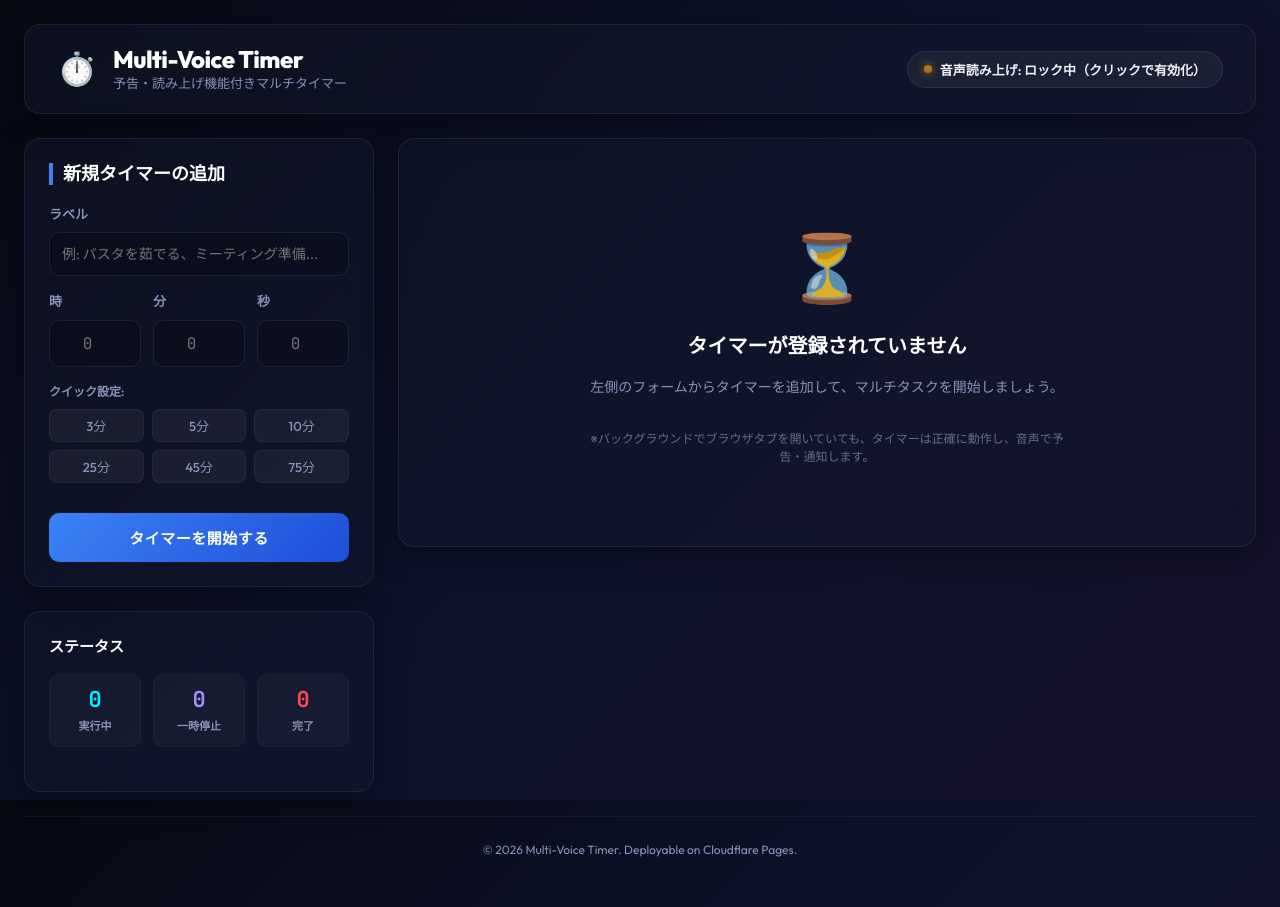
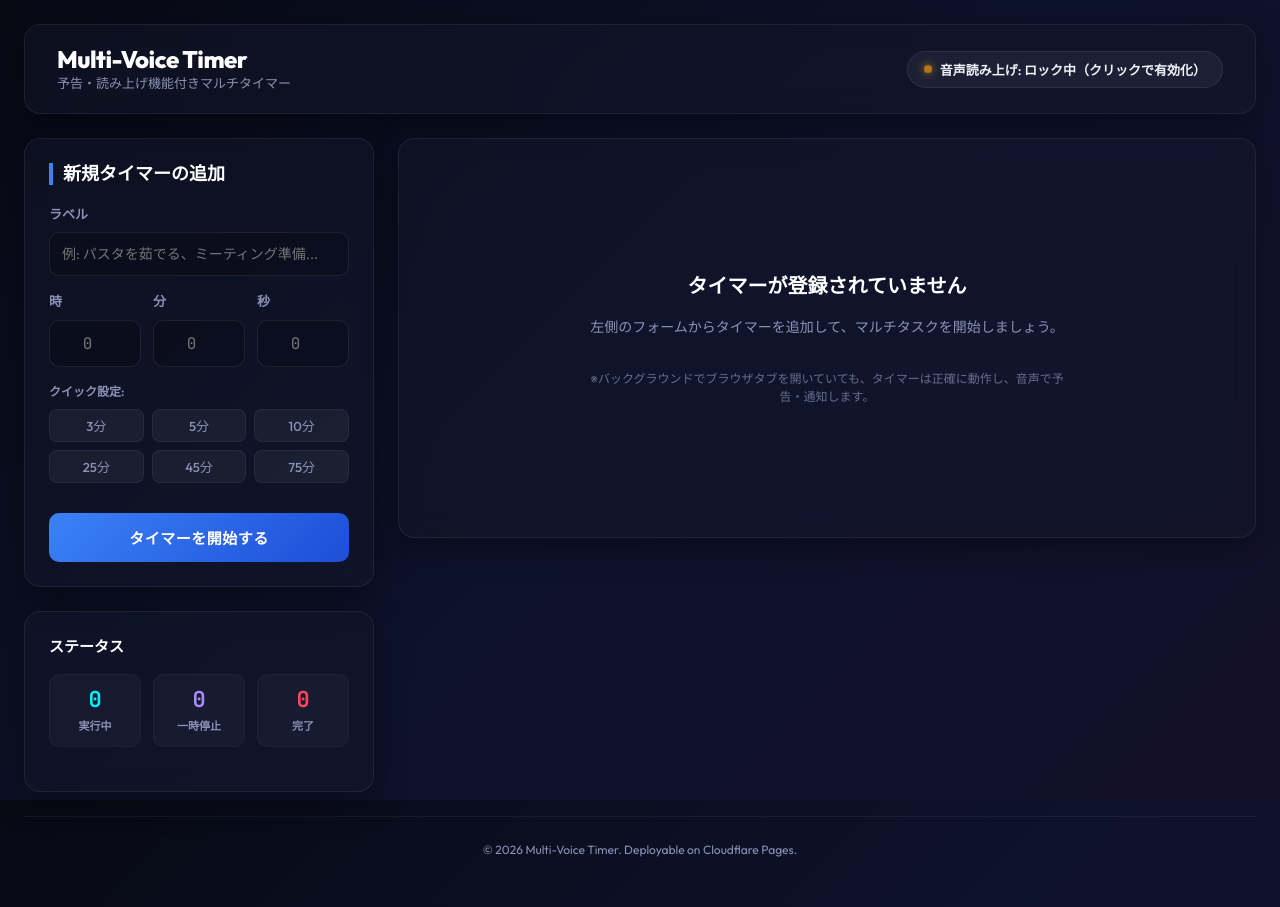
Before and after one commit to Outtech105k/Multi-Voice-Timer, a React (Vite) app: page / in a window 1280 px wide. Built offline with nearby package versions, Linux system fonts and the light colour scheme.

Commit message:
Remove pocket watch (stopwatch) and hourglass emojis

```diff
--- a/src/App.tsx
+++ b/src/App.tsx
@@ -311,7 +311,6 @@
     <div className="app-container" onClick={unlockAudio}>
       <header className="app-header glass">
         <div className="header-brand">
-          <div className="logo-icon">⏱️</div>
           <div>
             <h1>Multi-Voice Timer</h1>
             <p className="subtitle">予告・読み上げ機能付きマルチタイマー</p>
@@ -373,7 +372,6 @@
         <section className="timers-display-section">
           {timers.length === 0 ? (
             <div className="empty-state glass">
-              <div className="empty-icon">⏳</div>
               <h2>タイマーが登録されていません</h2>
               <p>左側のフォームからタイマーを追加して、マルチタスクを開始しましょう。</p>
               <p className="hint">※バックグラウンドでブラウザタブを開いていても、タイマーは正確に動作し、音声で予告・通知します。</p>
```
Also changed, not shown: 1 other file (tests, documents, lock files or other folders).
